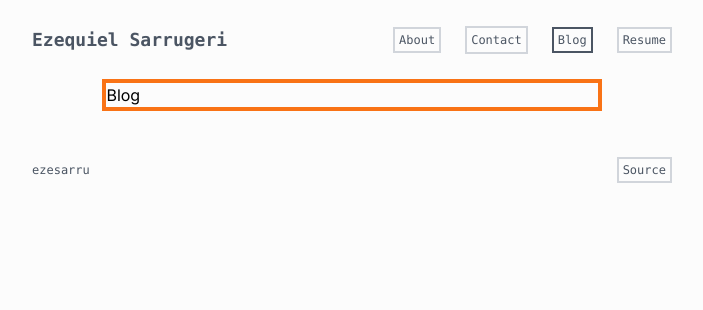
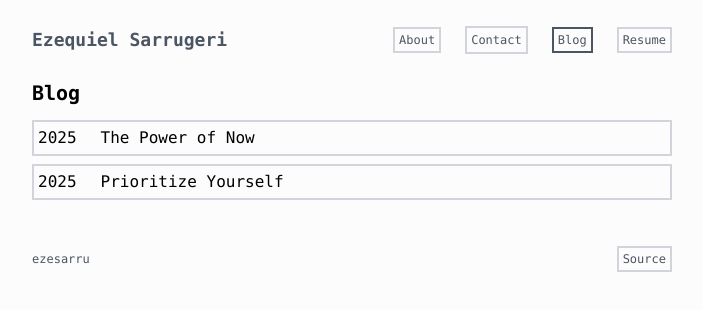
Before and after one commit to ezesarru/Oportunity, a Next.js app: page /blog in a window 1280 px wide. Shown: the top 310 px of the page, without its empty margins (288-991 px from the left). Built offline with nearby package versions, Linux system fonts and the light colour scheme.

Commit message:
blog in progress

```diff
--- a/src/app/blog/page.jsx
+++ b/src/app/blog/page.jsx
@@ -1,7 +1,27 @@
 export default function Blog() {
   return (
-    <div className="border-4 border-orange-500 w-[78%] mx-auto flex items-center animate-fadeIn">
-      <h1>Blog</h1>
+    <div className="mx-auto animate-fadeIn font-mono">
+      <p className="mb-[2%] text-xl font-bold">Blog</p>
+      <div className="flex flex-col gap-y-2">
+        <a
+          className="border-2 p-1 transition-[border-color] duration-500 border-gray-300  hover:border-gray-600  dark:border-gray-500 dark:hover:border-yellow-500"
+          href="/blog/"
+        >
+          <div className="flex items-center gap-6">
+            <p>2025</p>
+            <span>The Power of Now</span>
+          </div>
+        </a>
+        <a
+          className="border-2 p-1 transition-[border-color] duration-500 border-gray-300  hover:border-gray-600  dark:border-gray-500 dark:hover:border-yellow-500"
+          href="/blog/"
+        >
+          <div className="flex items-center gap-6">
+            <p>2025</p>
+            <span>Prioritize Yourself</span>
+          </div>
+        </a>
+      </div>
     </div>
   );
 }
--- /dev/null
+++ b/src/app/blog/the-power-of-now.jsx
@@ -0,0 +1,7 @@
+export default function ThePowerOfNow() {
+  return (
+    <div className="mx-auto animate-fadeIn font-mono">
+      <p className="mb-[2%] text-xl font-bold">The Power Of Now</p>
+    </div>
+  );
+}
```
